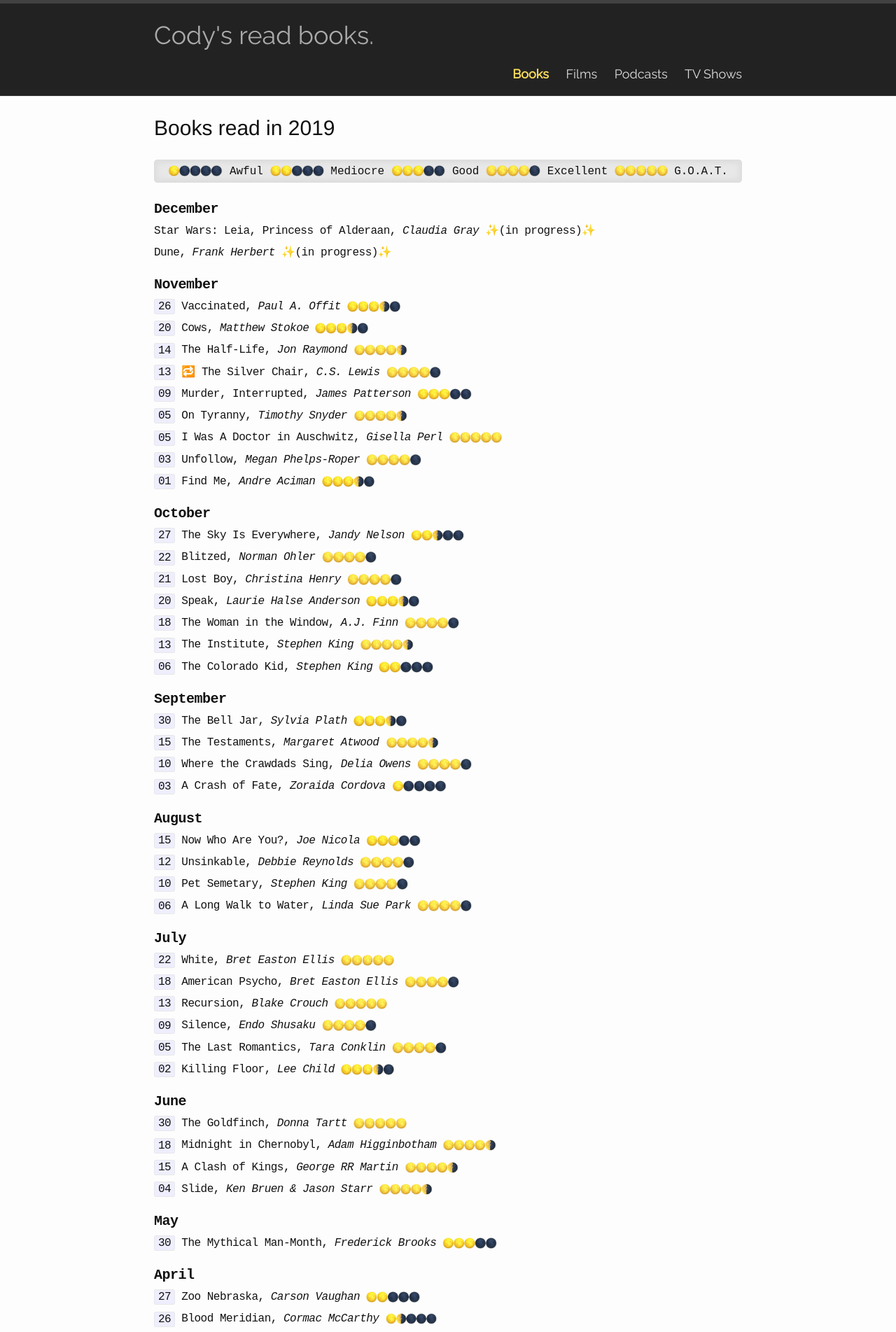
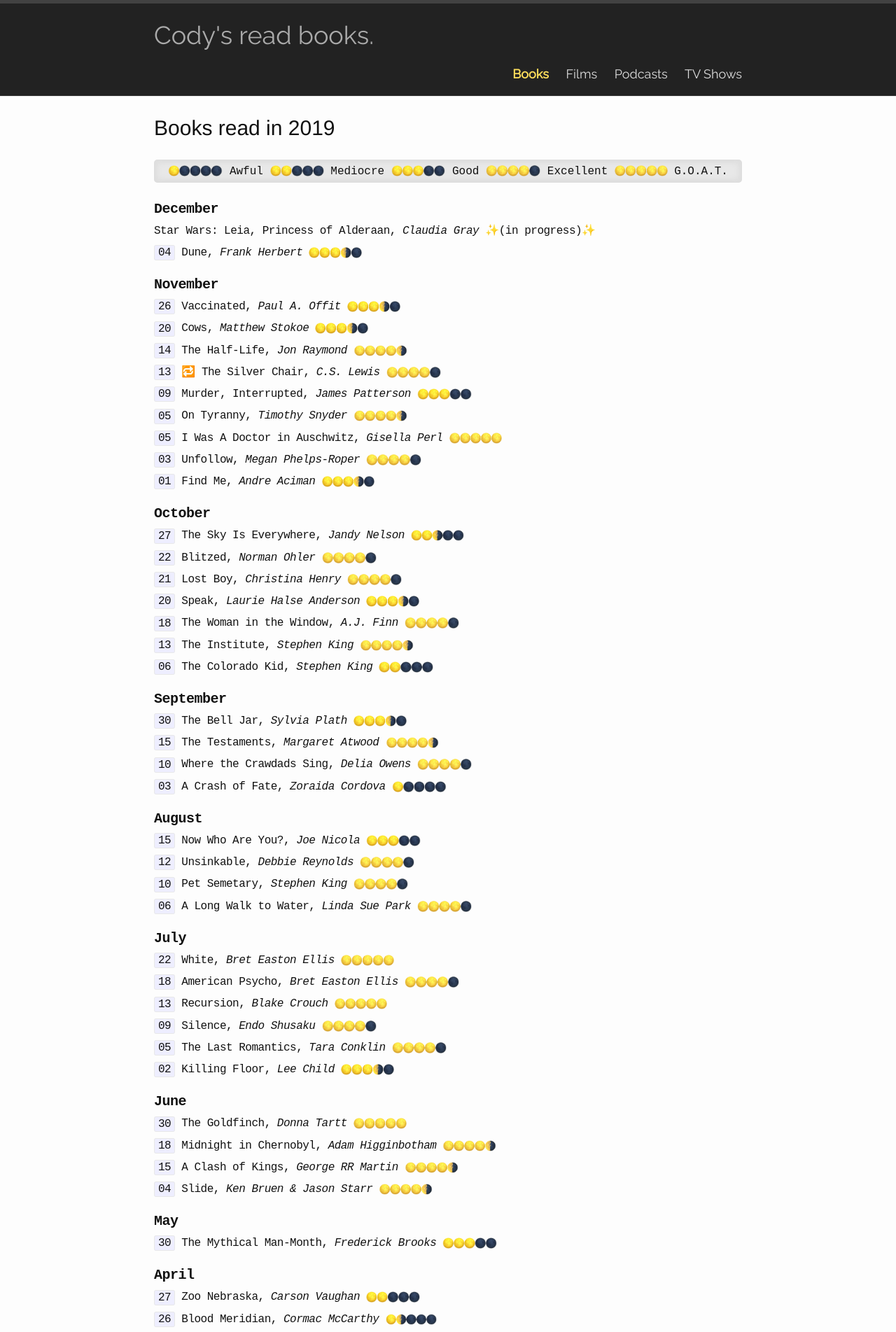
Before and after one commit to codydalerodgers/personal-blog, a Jekyll site: the page built from _books/2019.md, in a window 1280 px wide. Shown: the top 1903 px of the page at 70% size. Built offline with Jekyll 4.4.1, drawn with Linux system fonts in a browser that asks for light colours.

Commit message:
Finished Dune

```diff
--- a/_books/2019.md
+++ b/_books/2019.md
@@ -6,7 +6,7 @@
 ## December
 Star Wars: Leia, Princess of Alderaan, _Claudia Gray_ {{ site.inprogress }}
 
-Dune, _Frank Herbert_ {{ site.inprogress }}
+`04` Dune, _Frank Herbert_ {{ site.threehalf }}
 
 ## November
 `26` Vaccinated, _Paul A. Offit_ {{ site.threehalf }}
--- a/_posts/2019-05-28-a24.markdown
+++ b/_posts/2019-05-28-a24.markdown
@@ -68,7 +68,7 @@
 <span class="a24_color">**Morris From America**</span> ∙
 Equals ∙
 De Palma ∙
-The Adderall Diaries ∙
+<span class="a24_color">**The Adderall Diaries**</span> ∙
 Remember ∙
 Mojave ∙
 <span class="a24_color">**The Lobster**</span> ∙
```
Also changed, not shown: _films/2019.md (+2 -0 lines).
